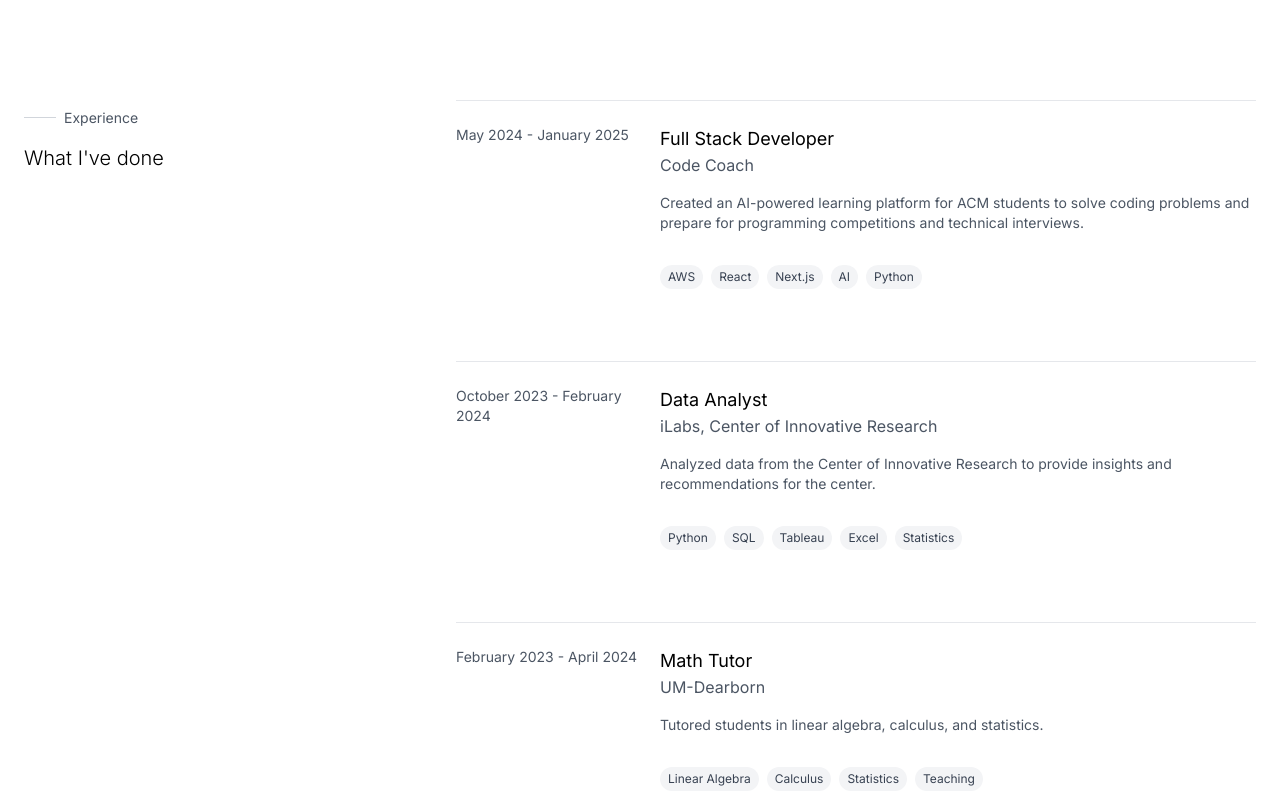
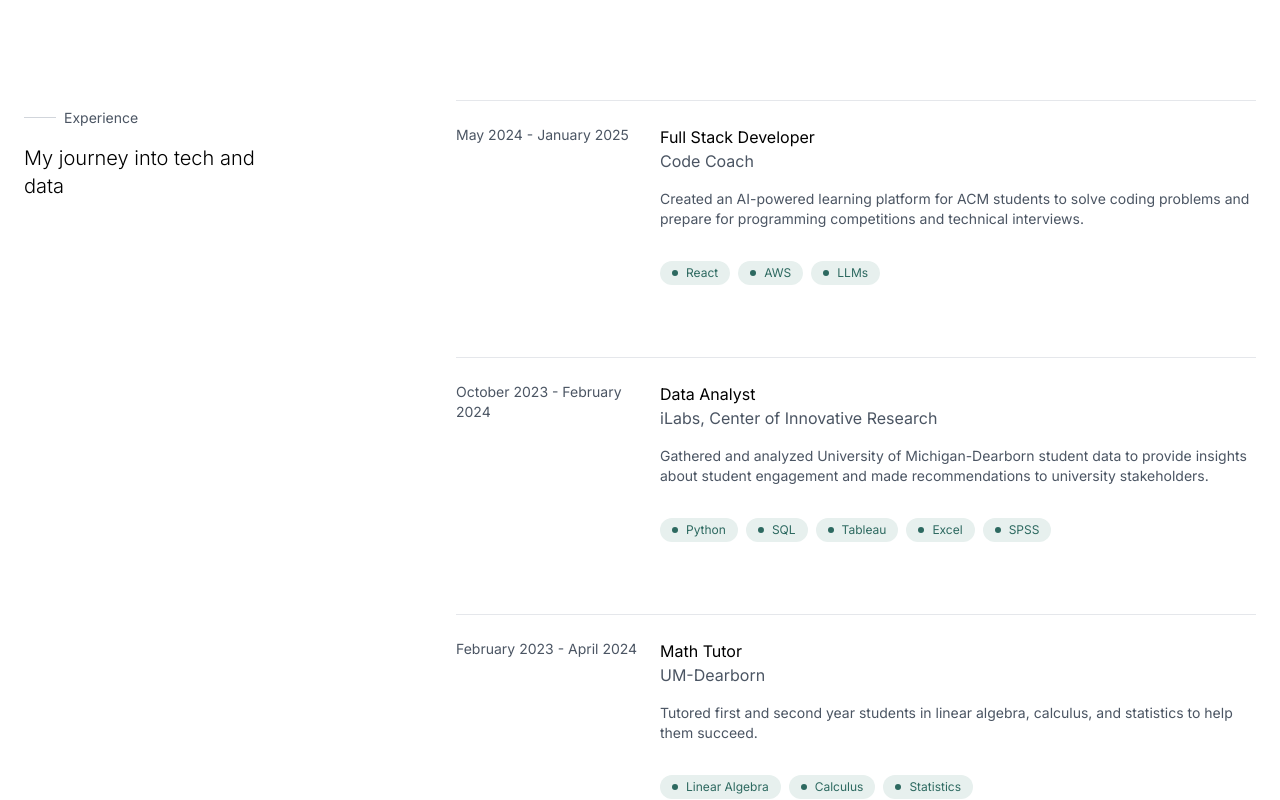
Before and after one commit to d-pap/portfolio, a Next.js app: page / in a window 1280 px wide. Shown: the part 2020-2820 px from the top of the page. Built offline with nearby package versions, Linux system fonts and the light colour scheme.

Commit message:
updated font sizes on home page sections, changed chips in home page sections, fixed font sizes of ul and ol of MDX posts

```diff
--- a/app/page.tsx
+++ b/app/page.tsx
@@ -75,22 +75,27 @@
                         </div>
                       </div>
                       <div className="col-span-6">
-                        <h3 className="mb-4">{post.metadata.title}</h3>
-                        {/* <p className="text-sm text-gray-600 dark:text-gray-400 mb-4">
-                          {formatDate(post.metadata.publishedAt)}
-                        </p> */}
+                        {/* Post Title */}
+                        <h3 className="text-base mb-4 group-hover:text-[#2D6960] transition-colors">
+                          {post.metadata.title}
+                        </h3>
+
+                        {/* Post Summary */}
                         {post.metadata.summary && (
-                          <p className="text-gray-600 dark:text-gray-300 mb-8 leading-relaxed text-sm">
+                          <p className="text-xs md:text-sm mb-8 text-gray-600 dark:text-gray-400 leading-relaxed">
                             {post.metadata.summary}
                           </p>
                         )}
+
+                        {/* Tags */}
                         {post.metadata.tags && (
                           <div className="flex flex-wrap gap-2">
                             {post.metadata.tags.split(",").map((tag, index) => (
                               <span
                                 key={index}
-                                className="px-2 py-1 text-xs bg-gray-100 dark:bg-gray-800 text-gray-700 dark:text-gray-300 rounded-full"
+                                className="inline-flex items-center px-3 py-1 rounded-full bg-[#E7F0EE] text-[#2D6960] text-xs group-hover:bg-[#D8E5E3] transition-colors"
                               >
+                                <span className="inline-block h-1.5 w-1.5 rounded-full bg-[#2D6960] mr-2"></span>
                                 {tag.trim()}
                               </span>
                             ))}
@@ -139,7 +144,9 @@
                   <span className="w-8 h-[1px] bg-gray-300 dark:bg-gray-700"></span>
                   <span>Experience</span>
                 </div>
-                <h2 className="text-xl font-light">What I've done</h2>
+                <h2 className="text-xl font-light">
+                  My journey into tech and data
+                </h2>
               </div>
             </div>
 
@@ -150,35 +157,39 @@
                 <div className="group">
                   <article className="grid grid-cols-8 gap-4 items-start py-6 border-t border-gray-200 dark:border-gray-800">
                     <div className="col-span-2">
-                      <p className="text-sm text-gray-600 dark:text-gray-400">
+                      <p className="text-xs md:text-sm text-gray-600 dark:text-gray-400">
                         May 2024 - January 2025
                       </p>
                     </div>
                     <div className="col-span-6">
-                      <h3 className="text-lg">Full Stack Developer</h3>
+                      {/* Job Title */}
+                      <h3 className="text-base group-hover:text-[#2D6960] transition-colors">
+                        Full Stack Developer
+                      </h3>
                       <h4 className="text-base text-gray-600 dark:text-gray-400 mb-4">
                         Code Coach
                       </h4>
-                      <p className="text-gray-600 dark:text-gray-300 mb-8 text-sm">
+
+                      {/* Job Description */}
+                      <p className="text-xs md:text-sm mb-8 text-gray-600 dark:text-gray-400 leading-relaxed">
                         Created an AI-powered learning platform for ACM students
                         to solve coding problems and prepare for programming
                         competitions and technical interviews.
                       </p>
+
+                      {/* Skills */}
                       <div className="flex flex-wrap gap-2">
-                        <span className="px-2 py-1 text-xs bg-gray-100 dark:bg-gray-800 text-gray-700 dark:text-gray-300 rounded-full">
+                        <span className="inline-flex items-center px-3 py-1 rounded-full bg-[#E7F0EE] text-[#2D6960] text-xs group-hover:bg-[#D8E5E3] transition-colors">
+                          <span className="inline-block h-1.5 w-1.5 rounded-full bg-[#2D6960] mr-2"></span>
+                          React
+                        </span>
+                        <span className="inline-flex items-center px-3 py-1 rounded-full bg-[#E7F0EE] text-[#2D6960] text-xs group-hover:bg-[#D8E5E3] transition-colors">
+                          <span className="inline-block h-1.5 w-1.5 rounded-full bg-[#2D6960] mr-2"></span>
                           AWS
                         </span>
-                        <span className="px-2 py-1 text-xs bg-gray-100 dark:bg-gray-800 text-gray-700 dark:text-gray-300 rounded-full">
-                          React
-                        </span>
-                        <span className="px-2 py-1 text-xs bg-gray-100 dark:bg-gray-800 text-gray-700 dark:text-gray-300 rounded-full">
-                          Next.js
-                        </span>
-                        <span className="px-2 py-1 text-xs bg-gray-100 dark:bg-gray-800 text-gray-700 dark:text-gray-300 rounded-full">
-                          AI
-                        </span>
-                        <span className="px-2 py-1 text-xs bg-gray-100 dark:bg-gray-800 text-gray-700 dark:text-gray-300 rounded-full">
-                          Python
+                        <span className="inline-flex items-center px-3 py-1 rounded-full bg-[#E7F0EE] text-[#2D6960] text-xs group-hover:bg-[#D8E5E3] transition-colors">
+                          <span className="inline-block h-1.5 w-1.5 rounded-full bg-[#2D6960] mr-2"></span>
+                          LLMs
                         </span>
                       </div>
                     </div>
@@ -189,34 +200,48 @@
                 <div className="group">
                   <article className="grid grid-cols-8 gap-4 items-start py-6 border-t border-gray-200 dark:border-gray-800">
                     <div className="col-span-2">
-                      <p className="text-sm text-gray-600 dark:text-gray-400">
+                      <p className="text-xs md:text-sm text-gray-600 dark:text-gray-400">
                         October 2023 - February 2024
                       </p>
                     </div>
                     <div className="col-span-6">
-                      <h3 className="text-lg">Data Analyst</h3>
+                      {/* Job Title */}
+                      <h3 className="text-base group-hover:text-[#2D6960] transition-colors">
+                        Data Analyst
+                      </h3>
                       <h4 className="text-base text-gray-600 dark:text-gray-400 mb-4">
                         iLabs, Center of Innovative Research
                       </h4>
-                      <p className="text-gray-600 dark:text-gray-300 mb-8 text-sm">
-                        Analyzed data from the Center of Innovative Research to
-                        provide insights and recommendations for the center.
+
+                      {/* Job Description */}
+                      <p className="text-xs md:text-sm mb-8 text-gray-600 dark:text-gray-400 leading-relaxed">
+                        Gathered and analyzed University of Michigan-Dearborn
+                        student data to provide insights about student
+                        engagement and made recommendations to university
+                        stakeholders.
                       </p>
+
+                      {/* Skills */}
                       <div className="flex flex-wrap gap-2">
-                        <span className="px-2 py-1 text-xs bg-gray-100 dark:bg-gray-800 text-gray-700 dark:text-gray-300 rounded-full">
+                        <span className="inline-flex items-center px-3 py-1 rounded-full bg-[#E7F0EE] text-[#2D6960] text-xs group-hover:bg-[#D8E5E3] transition-colors">
+                          <span className="inline-block h-1.5 w-1.5 rounded-full bg-[#2D6960] mr-2"></span>
                           Python
                         </span>
-                        <span className="px-2 py-1 text-xs bg-gray-100 dark:bg-gray-800 text-gray-700 dark:text-gray-300 rounded-full">
+                        <span className="inline-flex items-center px-3 py-1 rounded-full bg-[#E7F0EE] text-[#2D6960] text-xs group-hover:bg-[#D8E5E3] transition-colors">
+                          <span className="inline-block h-1.5 w-1.5 rounded-full bg-[#2D6960] mr-2"></span>
                           SQL
                         </span>
-                        <span className="px-2 py-1 text-xs bg-gray-100 dark:bg-gray-800 text-gray-700 dark:text-gray-300 rounded-full">
+                        <span className="inline-flex items-center px-3 py-1 rounded-full bg-[#E7F0EE] text-[#2D6960] text-xs group-hover:bg-[#D8E5E3] transition-colors">
+                          <span className="inline-block h-1.5 w-1.5 rounded-full bg-[#2D6960] mr-2"></span>
                           Tableau
                         </span>
-                        <span className="px-2 py-1 text-xs bg-gray-100 dark:bg-gray-800 text-gray-700 dark:text-gray-300 rounded-full">
+                        <span className="inline-flex items-center px-3 py-1 rounded-full bg-[#E7F0EE] text-[#2D6960] text-xs group-hover:bg-[#D8E5E3] transition-colors">
+                          <span className="inline-block h-1.5 w-1.5 rounded-full bg-[#2D6960] mr-2"></span>
                           Excel
                         </span>
-                        <span className="px-2 py-1 text-xs bg-gray-100 dark:bg-gray-800 text-gray-700 dark:text-gray-300 rounded-full">
-                          Statistics
+                        <span className="inline-flex items-center px-3 py-1 rounded-full bg-[#E7F0EE] text-[#2D6960] text-xs group-hover:bg-[#D8E5E3] transition-colors">
+                          <span className="inline-block h-1.5 w-1.5 rounded-full bg-[#2D6960] mr-2"></span>
+                          SPSS
                         </span>
                       </div>
                     </div>
@@ -227,31 +252,38 @@
                 <div className="group">
                   <article className="grid grid-cols-8 gap-4 items-start py-6 border-t border-gray-200 dark:border-gray-800">
                     <div className="col-span-2">
-                      <p className="text-sm text-gray-600 dark:text-gray-400">
+                      <p className="text-xs md:text-sm text-gray-600 dark:text-gray-400">
                         February 2023 - April 2024
                       </p>
                     </div>
                     <div className="col-span-6">
-                      <h3 className="text-lg">Math Tutor</h3>
+                      {/* Job Title */}
+                      <h3 className="text-base group-hover:text-[#2D6960] transition-colors">
+                        Math Tutor
+                      </h3>
                       <h4 className="text-base text-gray-600 dark:text-gray-400 mb-4">
                         UM-Dearborn
                       </h4>
-                      <p className="text-gray-600 dark:text-gray-300 mb-8 text-sm">
-                        Tutored students in linear algebra, calculus, and
-                        statistics.
+
+                      {/* Job Description */}
+                      <p className="text-xs md:text-sm mb-8 text-gray-600 dark:text-gray-400 leading-relaxed">
+                        Tutored first and second year students in linear
+                        algebra, calculus, and statistics to help them succeed.
                       </p>
+
+                      {/* Skills */}
                       <div className="flex flex-wrap gap-2">
-                        <span className="px-2 py-1 text-xs bg-gray-100 dark:bg-gray-800 text-gray-700 dark:text-gray-300 rounded-full">
+                        <span className="inline-flex items-center px-3 py-1 rounded-full bg-[#E7F0EE] text-[#2D6960] text-xs group-hover:bg-[#D8E5E3] transition-colors">
+                          <span className="inline-block h-1.5 w-1.5 rounded-full bg-[#2D6960] mr-2"></span>
                           Linear Algebra
                         </span>
-                        <span className="px-2 py-1 text-xs bg-gray-100 dark:bg-gray-800 text-gray-700 dark:text-gray-300 rounded-full">
+                        <span className="inline-flex items-center px-3 py-1 rounded-full bg-[#E7F0EE] text-[#2D6960] text-xs group-hover:bg-[#D8E5E3] transition-colors">
+                          <span className="inline-block h-1.5 w-1.5 rounded-full bg-[#2D6960] mr-2"></span>
                           Calculus
                         </span>
-                        <span className="px-2 py-1 text-xs bg-gray-100 dark:bg-gray-800 text-gray-700 dark:text-gray-300 rounded-full">
+                        <span className="inline-flex items-center px-3 py-1 rounded-full bg-[#E7F0EE] text-[#2D6960] text-xs group-hover:bg-[#D8E5E3] transition-colors">
+                          <span className="inline-block h-1.5 w-1.5 rounded-full bg-[#2D6960] mr-2"></span>
                           Statistics
-                        </span>
-                        <span className="px-2 py-1 text-xs bg-gray-100 dark:bg-gray-800 text-gray-700 dark:text-gray-300 rounded-full">
-                          Teaching
                         </span>
                       </div>
                     </div>
@@ -328,40 +360,40 @@
               <div className="pt-8 border-t border-gray-200 dark:border-gray-800">
                 <div className="grid md:grid-cols-2 gap-8">
                   <div className="space-y-6">
-                    <h3 className="text-lg font-medium text-gray-900 dark:text-gray-100">
+                    <h3 className="text-base md:text-lg font-medium text-gray-900 dark:text-gray-100">
                       Technical Skills
                     </h3>
                     <div className="space-y-4">
                       <div>
-                        <h4 className="font-medium text-gray-900 dark:text-gray-100 mb-2">
+                        <h4 className="text-sm font-medium md:text-base text-gray-900 dark:text-gray-100 mb-2">
                           Data Science & Analytics
                         </h4>
-                        <p className="text-sm text-gray-600 dark:text-gray-400">
+                        <p className="text-xs md:text-sm text-gray-600 dark:text-gray-400">
                           Python, SQL, R, Tableau, Excel, Apache Spark
                         </p>
                       </div>
                       <div>
-                        <h4 className="font-medium text-gray-900 dark:text-gray-100 mb-2">
+                        <h4 className="text-sm font-medium md:text-base text-gray-900 dark:text-gray-100 mb-2">
                           Web Development
                         </h4>
-                        <p className="text-sm text-gray-600 dark:text-gray-400">
+                        <p className="text-xs md:text-sm text-gray-600 dark:text-gray-400">
                           React, Next.js, Node.js, TypeScript, JavaScript
                         </p>
                       </div>
                       <div>
-                        <h4 className="font-medium text-gray-900 dark:text-gray-100 mb-2">
+                        <h4 className="text-sm font-medium md:text-base text-gray-900 dark:text-gray-100 mb-2">
                           Machine Learning & AI
                         </h4>
-                        <p className="text-sm text-gray-600 dark:text-gray-400">
+                        <p className="text-xs md:text-sm text-gray-600 dark:text-gray-400">
                           Scikit-learn, TensorFlow, PyTorch, Statistical
                           Modeling
                         </p>
                       </div>
                       <div>
-                        <h4 className="font-medium text-gray-900 dark:text-gray-100 mb-2">
+                        <h4 className="text-sm font-medium md:text-base text-gray-900 dark:text-gray-100 mb-2">
                           Tools & Infrastructure
                         </h4>
-                        <p className="text-sm text-gray-600 dark:text-gray-400">
+                        <p className="text-xs md:text-sm text-gray-600 dark:text-gray-400">
                           AWS, Docker, Git, Linux, CI/CD
                         </p>
                       </div>
@@ -369,34 +401,34 @@
                   </div>
 
                   <div className="space-y-6">
-                    <h3 className="text-lg font-medium text-gray-900 dark:text-gray-100">
+                    <h3 className="text-base md:text-lg font-medium text-gray-900 dark:text-gray-100">
                       Areas of Focus
                     </h3>
                     <div className="space-y-4">
                       <div>
-                        <h4 className="font-medium text-gray-900 dark:text-gray-100 mb-2">
+                        <h4 className="text-sm font-medium md:text-base text-gray-900 dark:text-gray-100 mb-2">
                           Data Visualization
                         </h4>
-                        <p className="text-sm text-gray-600 dark:text-gray-400">
+                        <p className="text-xs md:text-sm text-gray-600 dark:text-gray-400">
                           Creating intuitive and interactive data stories that
                           make complex information accessible
                         </p>
                       </div>
                       <div>
-                        <h4 className="font-medium text-gray-900 dark:text-gray-100 mb-2">
+                        <h4 className="text-sm font-medium md:text-base text-gray-900 dark:text-gray-100 mb-2">
                           Communication
                         </h4>
-                        <p className="text-sm text-gray-600 dark:text-gray-400">
+                        <p className="text-xs md:text-sm text-gray-600 dark:text-gray-400">
                           Working with non-technical stakeholders to understand
                           their needs and simplify complex data into actionable
                           insights
                         </p>
                       </div>
                       <div>
-                        <h4 className="font-medium text-gray-900 dark:text-gray-100 mb-2">
+                        <h4 className="text-sm font-medium md:text-base text-gray-900 dark:text-gray-100 mb-2">
                           Full-Stack Development
                         </h4>
-                        <p className="text-sm text-gray-600 dark:text-gray-400">
+                        <p className="text-xs md:text-sm text-gray-600 dark:text-gray-400">
                           Developing end-to-end applications that seamlessly
                           integrate data science with user experience
                         </p>
@@ -437,12 +469,12 @@
                     <div className="inline-flex items-center space-x-2 text-sm mb-4">
                       <div className="px-3 py-1 rounded-full bg-[#E7F0EE] text-[#2D6960] group-hover:bg-[#D8E5E3] transition-colors">
                         <div className="flex items-center space-x-2">
-                          <span className="inline-block h-2 w-2 rounded-full bg-[#2D6960]"></span>
-                          <span>Email</span>
+                          <span className="inline-block h-1.5 w-1.5 rounded-full bg-[#2D6960]"></span>
+                          <span className="text-xs md:text-sm">Email</span>
                         </div>
                       </div>
                     </div>
-                    <p className="text-gray-600 dark:text-gray-300 mb-4">
+                    <p className="text-gray-600 dark:text-gray-300 mb-4 text-xs md:text-sm">
                       Whether you want to discuss a potential project, share
                       ideas about data science, or just talk tech, I'm always
                       happy to connect.
@@ -462,12 +494,12 @@
                     <div className="inline-flex items-center space-x-2 text-sm mb-4">
                       <div className="px-3 py-1 rounded-full bg-[#E7F0EE] text-[#2D6960] group-hover:bg-[#D8E5E3] transition-colors">
                         <div className="flex items-center space-x-2">
-                          <span className="inline-block h-2 w-2 rounded-full bg-[#2D6960]"></span>
-                          <span>Blog</span>
+                          <span className="inline-block h-1.5 w-1.5 rounded-full bg-[#2D6960]"></span>
+                          <span className="text-xs md:text-sm">Blog</span>
                         </div>
                       </div>
                     </div>
-                    <p className="text-gray-600 dark:text-gray-300 mb-4">
+                    <p className="text-gray-600 dark:text-gray-300 mb-4 text-xs md:text-sm">
                       I write about my experiences in data science, web
                       development, and the intersection of both. Check out my
                       latest thoughts and learnings.
@@ -487,12 +519,12 @@
                     <div className="inline-flex items-center space-x-2 text-sm mb-4">
                       <div className="px-3 py-1 rounded-full bg-[#E7F0EE] text-[#2D6960] group-hover:bg-[#D8E5E3] transition-colors">
                         <div className="flex items-center space-x-2">
-                          <span className="inline-block h-2 w-2 rounded-full bg-[#2D6960]"></span>
-                          <span>Social</span>
+                          <span className="inline-block h-1.5 w-1.5 rounded-full bg-[#2D6960]"></span>
+                          <span className="text-xs md:text-sm">Social</span>
                         </div>
                       </div>
                     </div>
-                    <p className="text-gray-600 dark:text-gray-300 mb-4">
+                    <p className="text-gray-600 dark:text-gray-300 mb-4 text-xs md:text-sm">
                       Follow my journey and connect with me on other platforms.
                       I regularly share updates and insights about my work.
                     </p>
```
Also changed, not shown: app/blog/[slug]/page.tsx (+7 -5 lines), app/blog/page.tsx (+4 -4 lines), app/global.css (+10 -0 lines), tailwind.config.js (+15 -0 lines).
